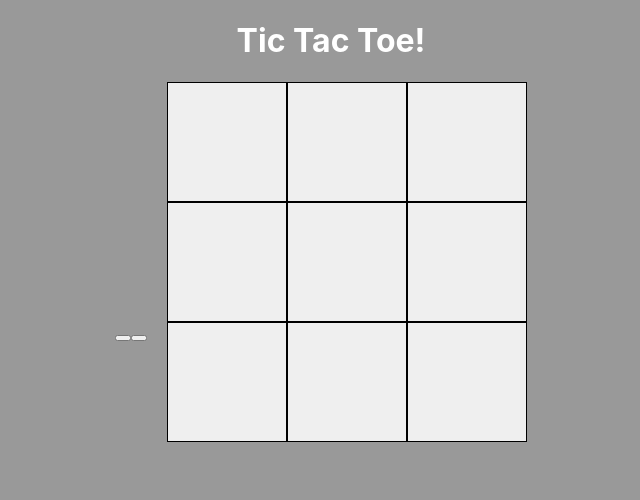
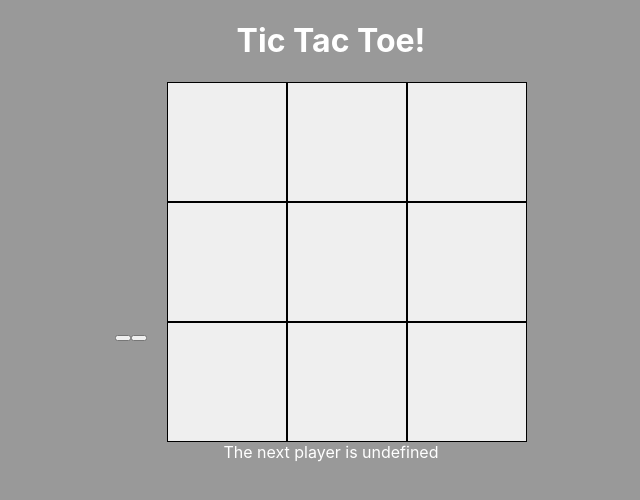
Before and after one commit to ChandraTheMerciless/tic-tac-toe_assessment, a React (Create React App) app: page / in a window 1280 px wide. Shown: the top 500 px of the page, without its empty margins (309-949 px from the left). Built offline with nearby package versions, Linux system fonts and the light colour scheme.

Commit message:
added functionality to fix breaking test

```diff
--- a/src/components/Status/status.component.jsx
+++ b/src/components/Status/status.component.jsx
@@ -4,9 +4,15 @@ import './status.styles.scss';
 const Status = (props) => {
 
   return (
-    <div className='status-container'>
-      {/* if no winner, show player who is next */}
-      {/* if winner, declare who winner is */}
+    <div
+      className='status-container'
+    >
+      {
+        props.isWinner ?
+          `The winner is ${props.player}!`
+        :
+          `The next player is ${props.player}`
+      }
     </div>
   );
 }
```
